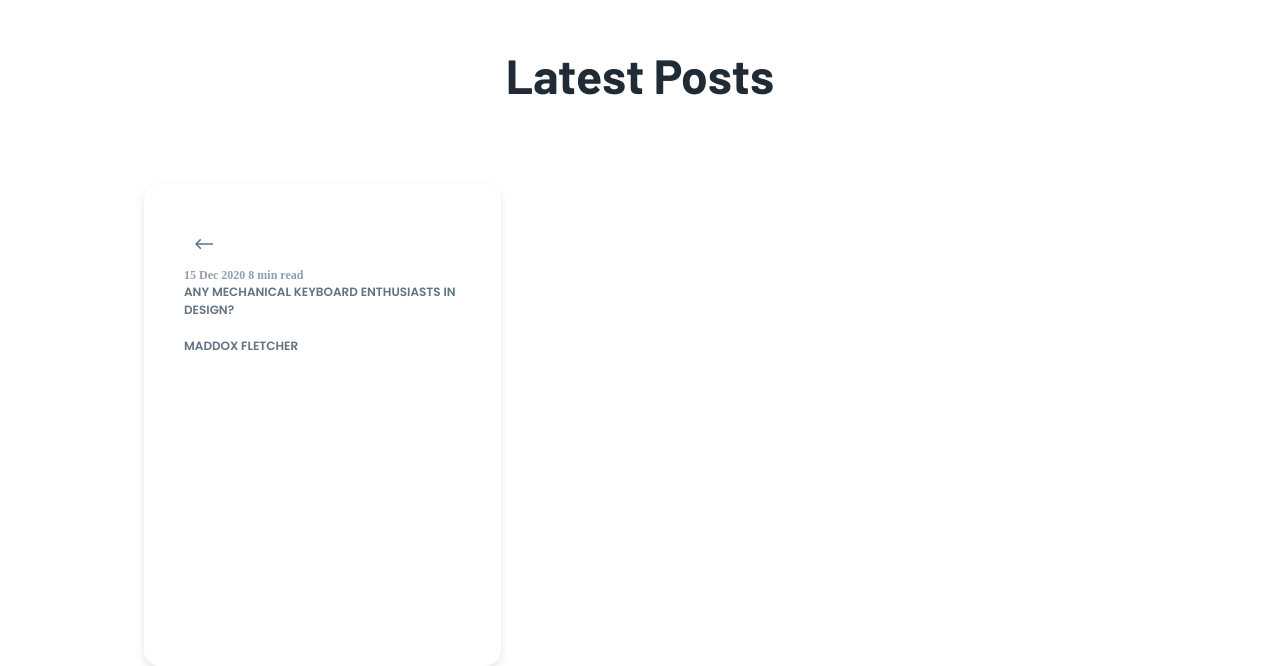
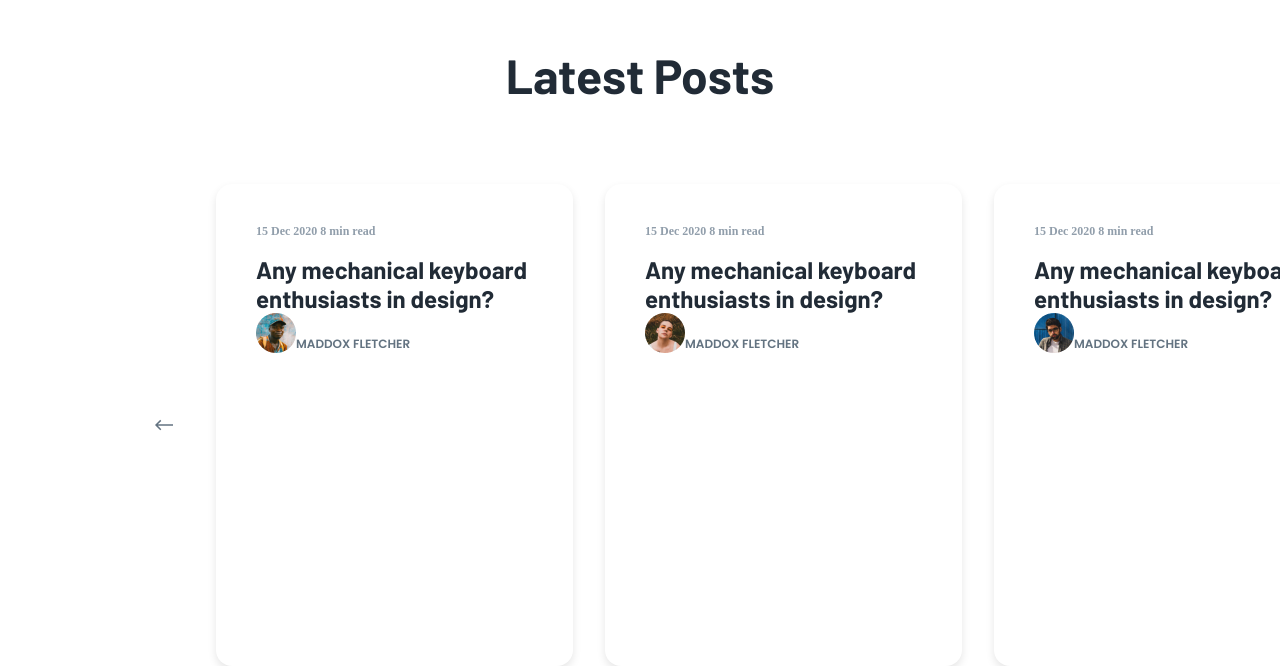
Before and after one commit to anarka312/marketing-page, a React (Create React App) app: page / in a window 1280 px wide. Shown: the part 8006-8672 px from the top of the page. Built offline with nearby package versions, Linux system fonts and the light colour scheme.

Commit message:
add posts section

```diff
--- a/src/components/Posts/Posts.module.css
+++ b/src/components/Posts/Posts.module.css
@@ -7,11 +7,13 @@
 }
 
 .posts_section {
+    display: flex;
+    gap: 32px;
     margin-top: 80px;
 }
 
 .posts_card1 {
-    width: 357px;
+    min-width: 357px;
     height: 482px;
     background-color: white;
     box-shadow: 0 4px 8px rgba(0, 0, 0, 0.1);
@@ -19,7 +21,21 @@
     padding: 40px;
 }
 
+.posts_card1 > h4 {
+    margin-top: 16px;
+    font-size: 24px;
+    color: #212B36;
+    text-transform: none;
+    font-family: "Barlow", serif;
+}
+
 .posts_card1 > h5 {
     font-size: 12px;
     color: #919EAB;
 }
+
+.posts_img {
+display: flex;
+align-items: flex-end;
+
+}
--- a/src/components/Posts/index.jsx
+++ b/src/components/Posts/index.jsx
@@ -1,6 +1,11 @@
 import React from "react";
 import styles from "./Posts.module.css";
-import left from "./../assets/posts_img/left.svg"
+import left from "./../assets/posts_img/left.svg";
+import right from "./../assets/posts_img/right.svg"
+import avatar from "./../assets/posts_img/avatar.png"
+import avatar2 from "./../assets/posts_img/avatar2.png"
+import avatar3 from "./../assets/posts_img/Avatar3.png"
+// import fon from "./../assets/posts_img/fon.png"
 
 const Posts = () => {
   return (
@@ -8,17 +13,38 @@ const Posts = () => {
       <div className={styles.posts}>
         <h2>Latest Posts</h2>
         <div className={styles.posts_section}>
+          <img src={left} alt="left arrow" className={styles.posts_arrow} />
           <div className={styles.posts_card1}>
-        <img src={left} alt="left arrow" className={styles.posts_arrow} />
             <h5>15 Dec 2020 8 min read</h5>
             <h4>Any mechanical keyboard enthusiasts in design?</h4>
             <div className={styles.posts_img}>
-                <img src="" alt="" />
-                <div className={styles.posts_img}>
-                    <h4>Maddox Fletcher</h4>
-                </div>
+              <img src={avatar2} alt="img" />
+              <div className={styles.posts_img}>
+                <h4>Maddox Fletcher</h4>
+              </div>
             </div>
           </div>
+          <div className={styles.posts_card1}>
+            <h5>15 Dec 2020 8 min read</h5>
+            <h4>Any mechanical keyboard enthusiasts in design?</h4>
+            <div className={styles.posts_img}>
+              <img src={avatar3} alt="" />
+              <div className={styles.posts_img}>
+                <h4>Maddox Fletcher</h4>
+              </div>
+            </div>
+          </div>
+          <div className={styles.posts_card1}>
+            <h5>15 Dec 2020 8 min read</h5>
+            <h4>Any mechanical keyboard enthusiasts in design?</h4>
+            <div className={styles.posts_img}>
+              <img src={avatar} alt="" />
+              <div className={styles.posts_img}>
+                <h4>Maddox Fletcher</h4>
+              </div>
+            </div>
+          </div>
+        <img src={right} alt="right arrow" className={styles.posts_arrow} />
         </div>
       </div>
     </div>
```
Also changed, not shown: src/components/assets/posts_img/Avatar3.png (added), 1 other file (tests, documents, lock files or other folders).
